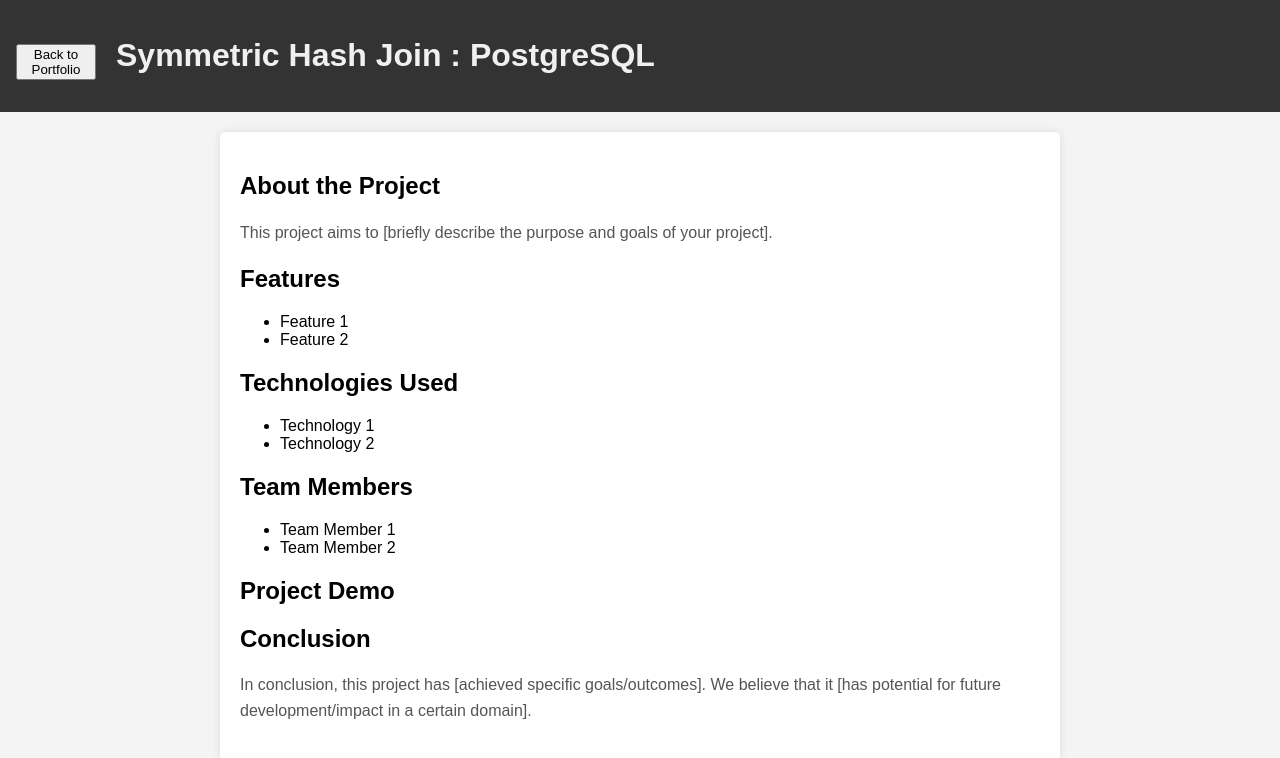
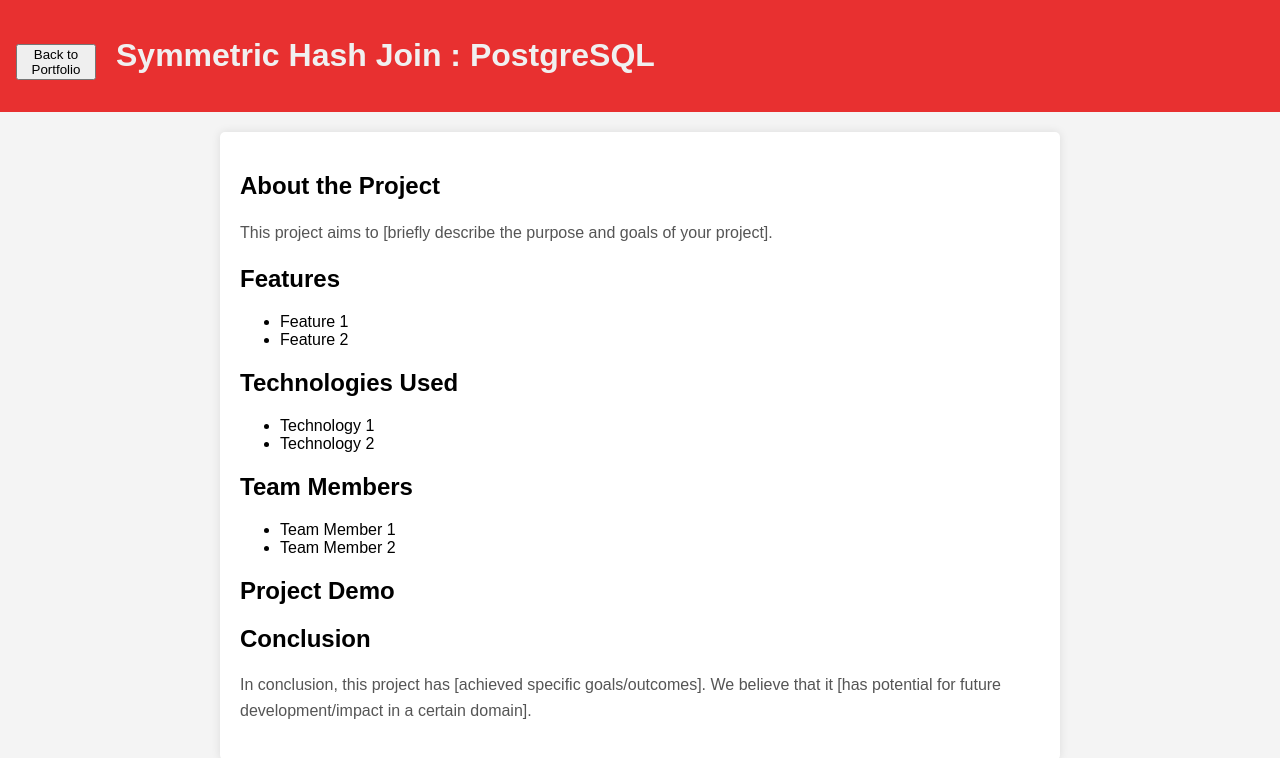
Before and after one commit to voldigotcodes/csi3x40_labs, a plain HTML site: page Lab2/postgre.html in a window 1280 px wide. Drawn offline with Linux system fonts and the light colour scheme.

Commit message:
color update

```diff
--- a/Lab2/postgre.html
+++ b/Lab2/postgre.html
@@ -14,7 +14,7 @@
 
     header {
         display: flex;
-      background-color: #333;
+      background-color: #e83030;
       color: #fff;
       text-align: center;
       padding: 1em;
```
